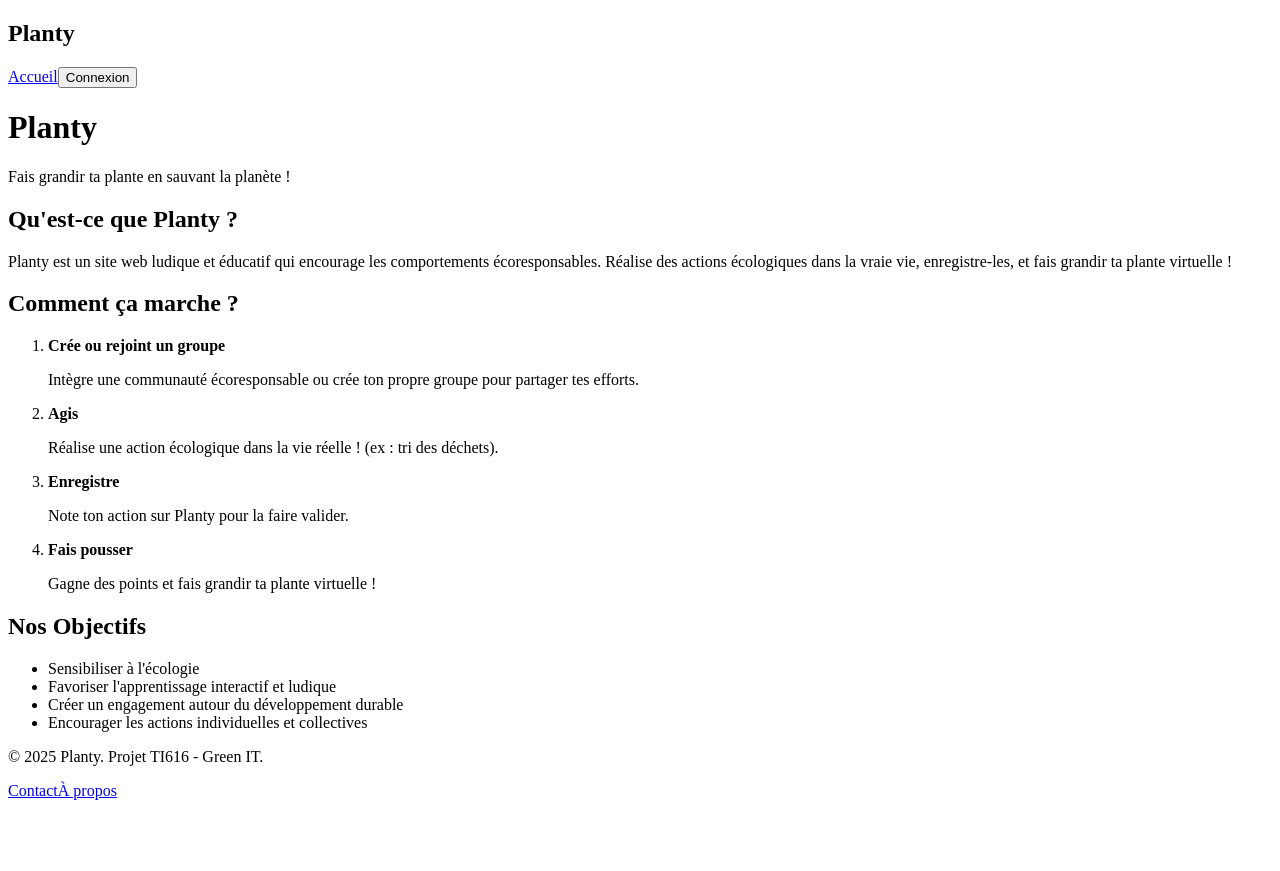
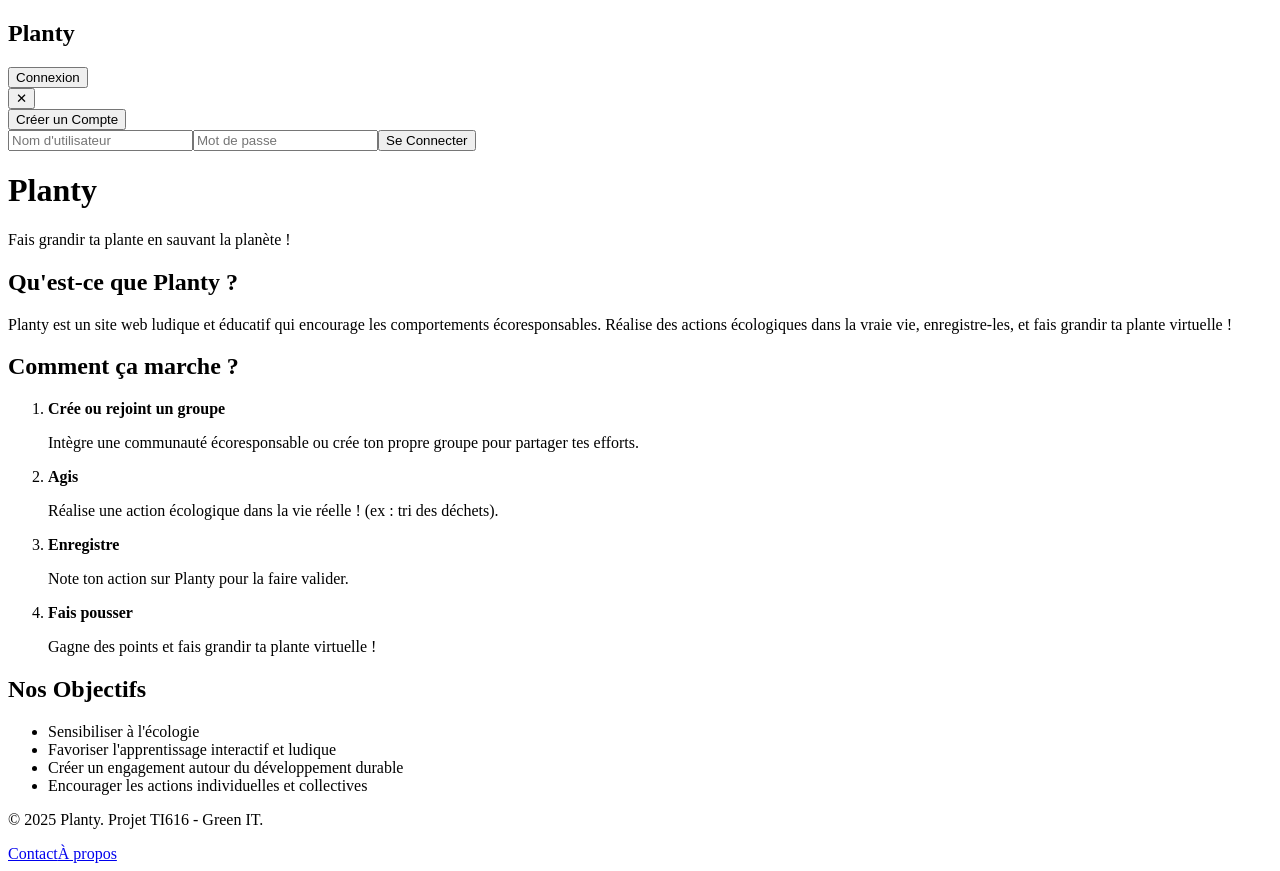
Before and after one commit to charlottines/Green-it, a Vue app in the folder frontend/: page / in a window 1280 px wide. Both pictures are taken after a click on the button "Connexion". Before the commit the page ends 808 px from the top, so only its background shows below. Built offline with nearby package versions, Linux system fonts and the light colour scheme.

Commit message:
Correction de la barre de navigation

```diff
--- a/frontend/src/components/LoginRegisterModal.vue
+++ b/frontend/src/components/LoginRegisterModal.vue
@@ -1,57 +1,42 @@
 <template>
-<div v-if="show" class="modal">
-<div class="modal-content">
-<span class="close" @click="closeModal">&times;</span>
-<div v-if="isLogin">
-<LoginForm @login="handleLogin" />
-</div>
-<div v-else>
-<RegisterForm @register="handleRegister" />
-</div>
-<div class="toggle">
-<button @click="toggleForm">
-{{ isLogin ? "Créer un compte" : "Se connecter" }}
-</button>
-</div>
-</div>
-</div>
+    <div class="modal-backdrop" @click.self="close">
+        <div class="modal-content">
+            <button class="close" @click="close">✕</button>
+
+            <div class="tabs">
+                <button v-if="tab !== 'login'" @click="tab = 'login'" :class="{ active: tab === 'login' }">
+                    Se Connecter
+                </button>
+
+                <button v-if="tab !== 'register'" @click="tab = 'register'" :class="{ active: tab === 'register' }">
+                    Créer un Compte
+                </button>
+            </div>
+
+            <LoginForm v-if="tab === 'login'" @close="close" />
+            <RegisterForm v-else @close="close" />
+        </div>
+    </div>
 </template>
 
+
 <script>
-    import LoginForm from './LoginForm.vue';
-    import RegisterForm from './RegisterForm.vue';
+    import LoginForm from './LoginForm.vue'
+    import RegisterForm from './RegisterForm.vue'
 
     export default {
         components: { LoginForm, RegisterForm },
-        props: {
-            show: {
-                type: Boolean,
-                required: true
+
+        data() {
+            return {
+                tab: 'login'
             }
         },
 
-        data() {
-            return {
-                isLogin: true
-            };
-        },
-
         methods: {
-            closeModal() {
-                this.$emit('close');
-            },
-
-            toggleForm() {
-                this.isLogin = !this.isLogin;
-            },
-
-            handleLogin(user) {
-                this.$emit('login', user);
-            },
-
-            handleRegister(user) {
-                this.$emit('register', user);
+            close() {
+                this.$emit('close')
             }
         }
-    };
+    }
 </script>
--- a/frontend/src/components/Navbar.vue
+++ b/frontend/src/components/Navbar.vue
@@ -6,18 +6,19 @@
             <router-link to="/" class="nav-link">Accueil</router-link>
             <router-link to="/groups" class="nav-link">Groupes</router-link>
             <router-link to="/dashboard" class="nav-link">Dashboard</router-link>
-            <span class="connectedName">{{ currentUser.username }}</span>
+            <span class="welcome">{{ currentUser.username }}</span>
             <button @click="logout" class="logout-button">Se Déconnecter</button>
         </div>
 
         <div v-else>
-            <router-link to="/" class="nav-link">Accueil</router-link>
             <button @click="showModal = true">Connexion</button>
         </div>
 
         <LoginRegisterModal v-if="showModal" @close="showModal = false" />
     </nav>
 </template>
+
+
 
 <script>
     import { RouterLink } from 'vue-router';
```
Also changed, not shown: frontend/src/components/LoginForm.vue (line endings or trailing spaces), frontend/src/components/RegisterForm.vue (line endings or trailing spaces), 1 other file (tests, documents, lock files or other folders).
